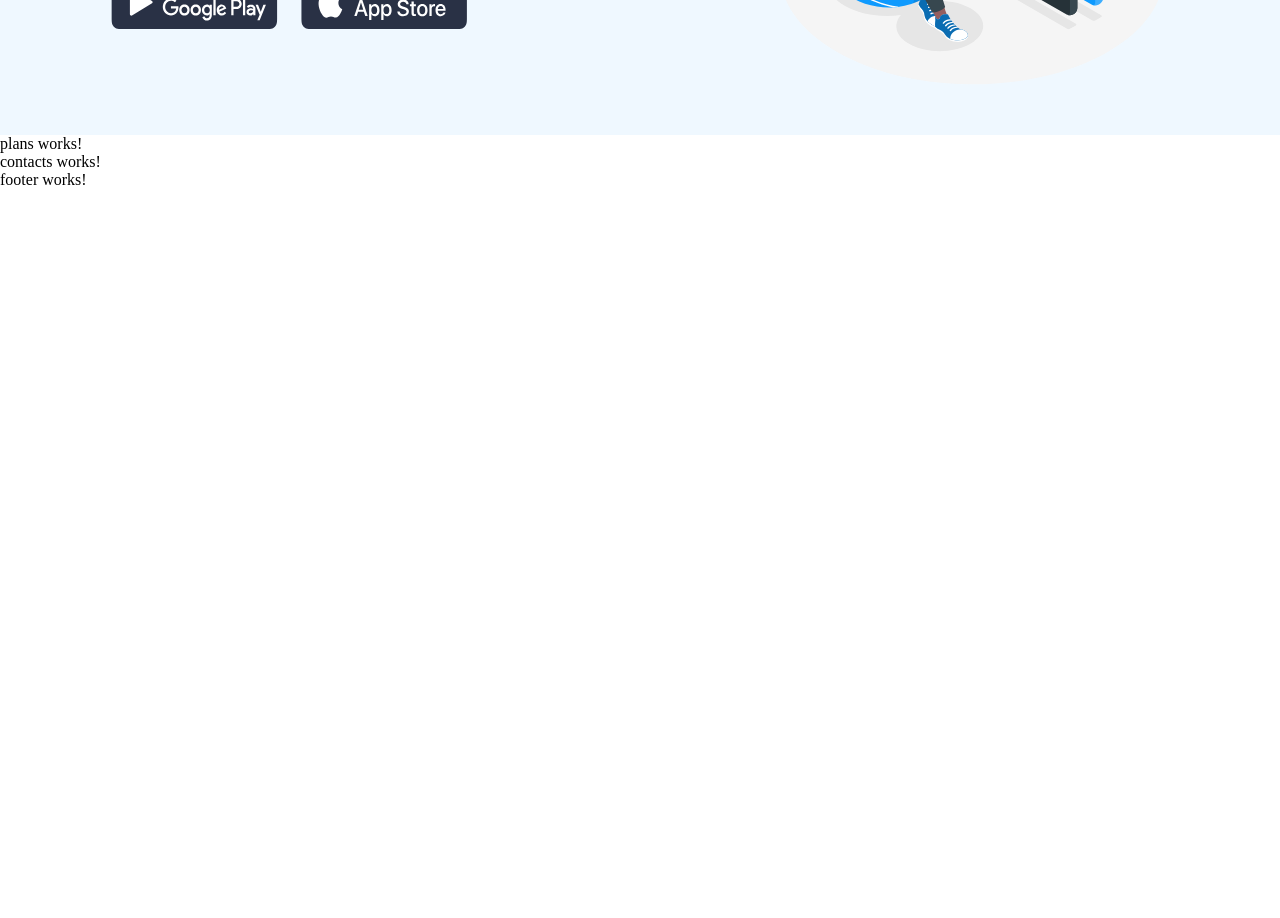
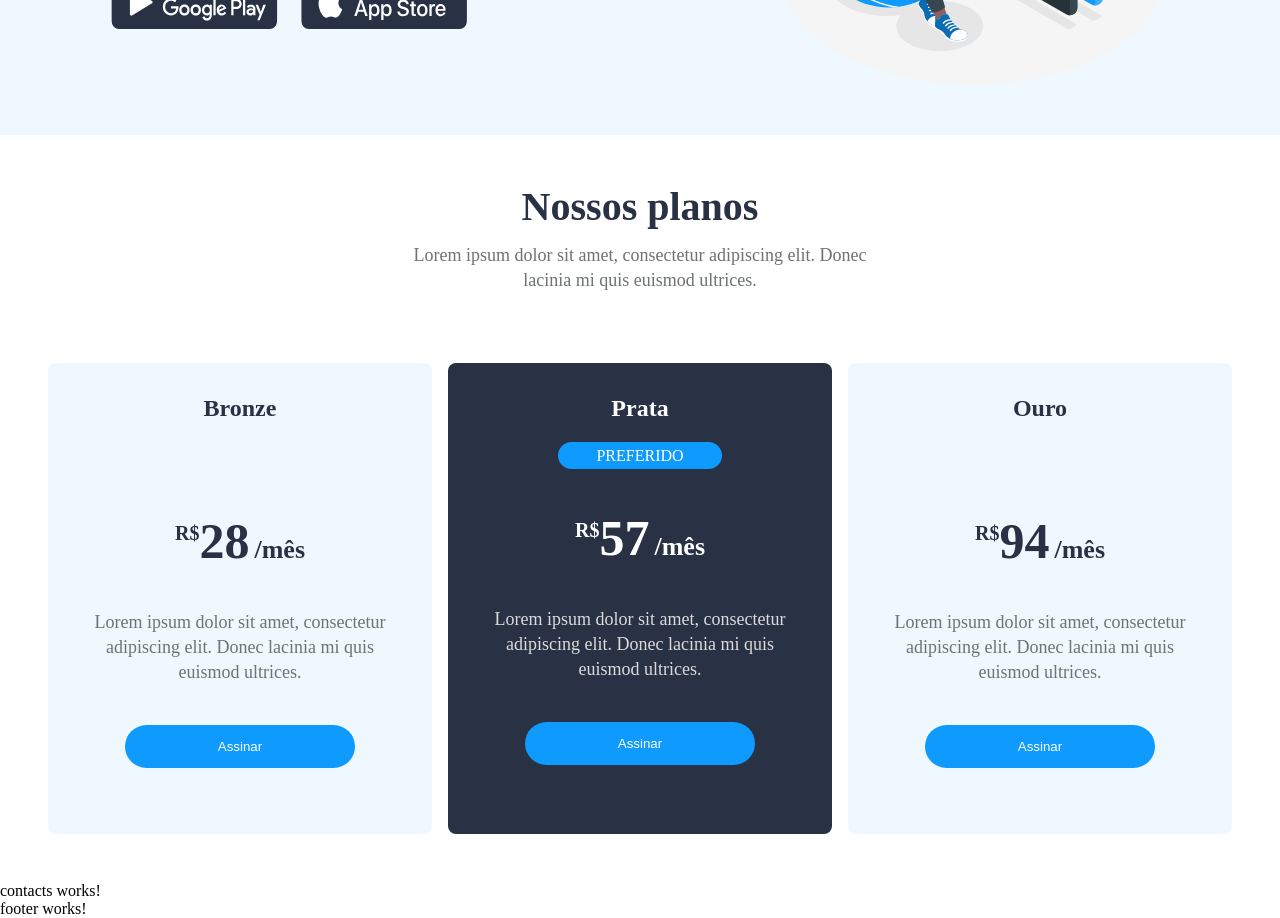
Before and after one commit to GustavoCremonez/Rachi, an Angular app: page / in a window 1280 px wide. Shown: the part 1460-2378 px from the top of the page. Before the commit the page ends 1649 px from the top, so only its background shows below. Built offline with nearby package versions, Linux system fonts and the light colour scheme.

Commit message:
:sparkles: feat: Seção de planos do Rachi

```diff
--- a/src/app/app.component.ts
+++ b/src/app/app.component.ts
@@ -5,9 +5,9 @@ import { MenubarComponent } from './components/menubar/menubar.component';
 import { HeaderComponent } from './components/header/header.component';
 import { AboutComponent } from './components/about/about.component';
 import { DownloadComponent } from './components/download/download.component';
-import { PlansComponent } from './components/plans/plans.component';
 import { ContactsComponent } from './components/contacts/contacts.component';
 import { FooterComponent } from './components/footer/footer.component';
+import { PlansComponent } from './components/plans/plans.component';
 
 @Component({
   selector: 'app-root',
--- a/src/app/components/download/download.component.scss
+++ b/src/app/components/download/download.component.scss
@@ -30,6 +30,10 @@ section {
     span {
       display: flex;
       gap: 1rem;
+
+      img {
+        cursor: pointer;
+      }
     }
   }
 }
--- /dev/null
+++ b/src/app/components/plans/plan-card/plan-card.component.html
@@ -0,0 +1,18 @@
+<span
+  [classList]="planData.popular == true ? 'plan-card popular' : 'plan-card'"
+>
+  <h5 class="plan-title">{{ planData.title }}</h5>
+  @if (planData.popular) {
+  <span class="plan-popular">Preferido</span>
+  }
+
+  <span class="plan-value"
+    ><p class="plan-value-currency">R$</p>
+    {{ planData.value }}
+    <p class="plan-value-month">/mês</p></span
+  >
+  <p class="plan-description">
+    {{ planData.description }}
+  </p>
+  <button class="plan-button">Assinar</button>
+</span>
--- /dev/null
+++ b/src/app/components/plans/plan-card/plan-card.component.scss
@@ -0,0 +1,82 @@
+.plan-card {
+  display: flex;
+  flex-direction: column;
+  align-items: center;
+  background-color: #eff8ff;
+  height: 471px;
+  border-radius: 8px;
+  padding: 2rem;
+
+  .plan-title {
+    font-size: 24px;
+    font-weight: 600;
+    color: var(--foreground-color);
+  }
+
+  .plan-value {
+    display: flex;
+    font-size: 50px;
+    font-weight: 700;
+    color: var(--foreground-color);
+    margin: 90px 0 40px 0;
+
+    .plan-value-currency {
+      font-size: 20px;
+      margin-top: 10px;
+    }
+
+    .plan-value-month {
+      font-size: 26px;
+      margin-top: 23px;
+      margin-left: 5px;
+    }
+  }
+
+  .plan-description {
+    font-size: 18px;
+    font-weight: 400;
+    line-height: 25px;
+    color: var(--secondary-color);
+    margin-bottom: 40px;
+    text-align: center;
+  }
+
+  .plan-button {
+    width: 230px;
+    height: 43px;
+    border: none;
+    border-radius: 50px;
+    color: var(--background-color);
+    background-color: var(--primary-color);
+    cursor: pointer;
+  }
+}
+
+.plan-card.popular {
+  background-color: var(--foreground-color);
+
+  .plan-title {
+    color: var(--background-color);
+  }
+
+  .plan-popular {
+    margin-top: 20px;
+    background-color: var(--primary-color);
+    padding: 5px 32px 5px 32px;
+    border-radius: 15px;
+    width: 164px;
+    height: 27px;
+    text-align: center;
+    color: var(--background-color);
+    text-transform: uppercase;
+  }
+
+  .plan-value {
+    margin: 40px 0;
+    color: var(--background-color);
+  }
+
+  .plan-description {
+    color: var(--secondary-text-color);
+  }
+}
--- a/src/app/components/plans/plans.component.html
+++ b/src/app/components/plans/plans.component.html
@@ -1 +1,15 @@
-<p>plans works!</p>
+<section>
+  <h3>Nossos planos</h3>
+  <p>
+    Lorem ipsum dolor sit amet, consectetur adipiscing elit. Donec <br />lacinia
+    mi quis euismod ultrices.
+  </p>
+
+  <ul>
+    @for (item of planData(); track $index) {
+    <li>
+      <app-plan-card [planData]="item" />
+    </li>
+    }
+  </ul>
+</section>
--- a/src/app/components/plans/plans.component.scss
+++ b/src/app/components/plans/plans.component.scss
@@ -0,0 +1,28 @@
+section {
+  padding: 3rem;
+
+  h3 {
+    text-align: center;
+    font-size: 40px;
+    font-weight: 600;
+    color: var(--foreground-color);
+    margin-bottom: 13px;
+  }
+
+  p {
+    text-align: center;
+    font-size: 18px;
+    font-weight: 400;
+    line-height: 25px;
+    color: var(--secondary-color);
+  }
+
+  ul {
+    margin-top: 70px;
+    display: flex;
+    list-style: none;
+    gap: 1rem;
+    align-items: center;
+    justify-content: space-around;
+  }
+}
--- a/src/app/components/plans/plans.component.ts
+++ b/src/app/components/plans/plans.component.ts
@@ -1,12 +1,40 @@
-import { Component } from '@angular/core';
+import { Component, OnInit, signal } from '@angular/core';
+import { PlanCardComponent } from './plan-card/plan-card.component';
+import { PlanType } from '../../models/plan.type';
 
 @Component({
   selector: 'app-plans',
   standalone: true,
-  imports: [],
+  imports: [PlanCardComponent],
   templateUrl: './plans.component.html',
-  styleUrl: './plans.component.scss'
+  styleUrl: './plans.component.scss',
 })
-export class PlansComponent {
+export class PlansComponent implements OnInit {
+  planData = signal<PlanType[]>([]);
 
+  ngOnInit(): void {
+    this.planData.set([
+      {
+        title: 'Bronze',
+        popular: false,
+        value: 28,
+        description:
+          'Lorem ipsum dolor sit amet, consectetur adipiscing elit. Donec lacinia mi quis euismod ultrices.',
+      },
+      {
+        title: 'Prata',
+        popular: true,
+        value: 57,
+        description:
+          'Lorem ipsum dolor sit amet, consectetur adipiscing elit. Donec lacinia mi quis euismod ultrices.',
+      },
+      {
+        title: 'Ouro',
+        popular: false,
+        value: 94,
+        description:
+          'Lorem ipsum dolor sit amet, consectetur adipiscing elit. Donec lacinia mi quis euismod ultrices.',
+      },
+    ]);
+  }
 }
--- /dev/null
+++ b/src/app/models/plan.type.ts
@@ -0,0 +1,6 @@
+export type PlanType = {
+  title: string;
+  popular: boolean;
+  value: number;
+  description: string;
+};
```
Also changed, not shown: src/app/components/plans/plan-card/plan-card.component.ts (added, +13 -0 lines).
